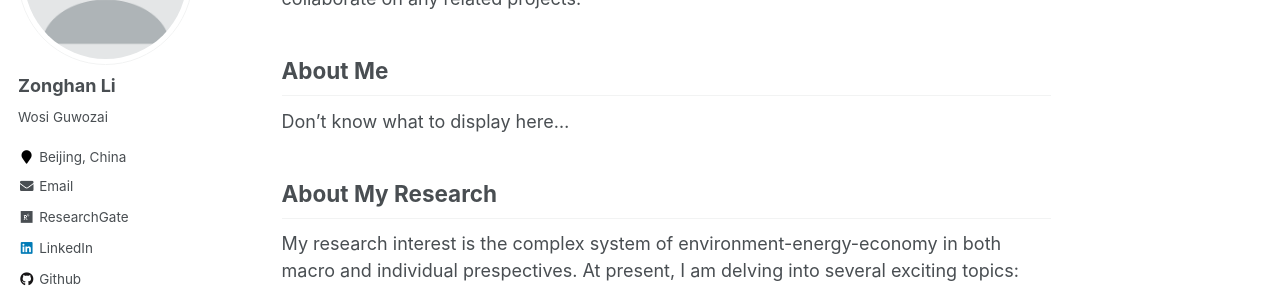
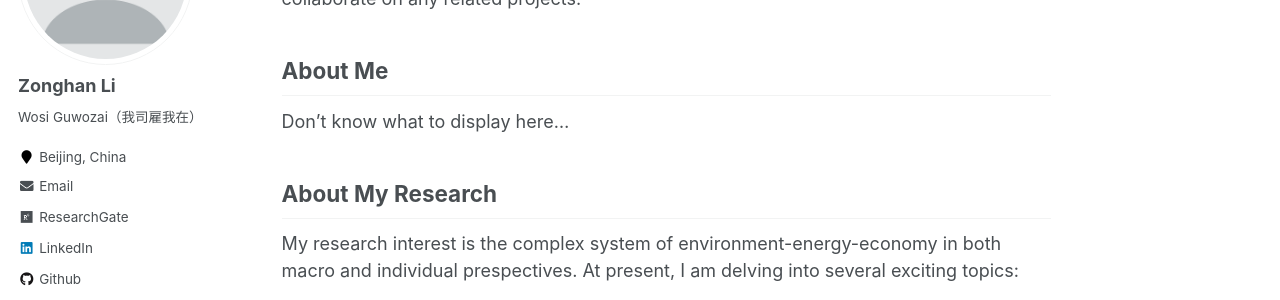
Before and after one commit to lzh3278/lzh.github.io, a Jekyll site: the page built from _pages/about.md, in a window 1280 px wide. Shown: the part 228-528 px from the top of the page. Built offline with Jekyll 4.4.1, drawn with Linux system fonts in a browser that asks for light colours.

Commit message:
Update _config.yml

```diff
--- a/_config.yml
+++ b/_config.yml
@@ -7,10 +7,10 @@
 
 # Site Settings
 locale                   : "en-US"
-title                    : "Zonghan Li 李宗瀚"
+title                    : "Zonghan Li  李宗瀚"
 title_separator          : "-"
 name                     : &name "Zonghan Li"
-description              : &description "Wosi Guwozai"
+description              : &description "Wosi Guwozai（我司雇我在）"
 url                      : https://lzh3278.github.io # the base hostname & protocol for your site e.g. "https://mmistakes.github.io"
 baseurl                  : "" # the subpath of your site, e.g. "/blog"
 repository               : "lzh3278/lzh3278.github.io"
@@ -82,7 +82,7 @@ analytics:
 author:
   name             : "Zonghan Li"
   avatar           : "profile.png"
-  bio              : "Wosi Guwozai"
+  bio              : "Wosi Guwozai（我司雇我在）"
   location         : "Beijing, China"
   employer         :
   pubmed           :
```
